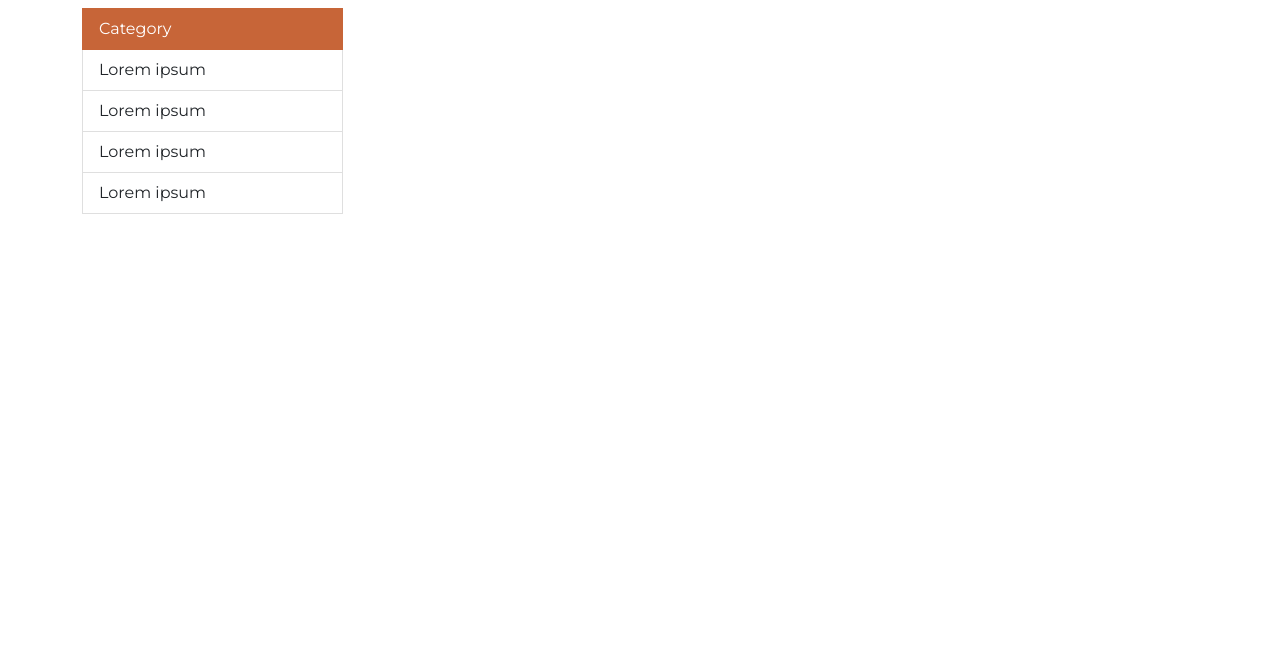
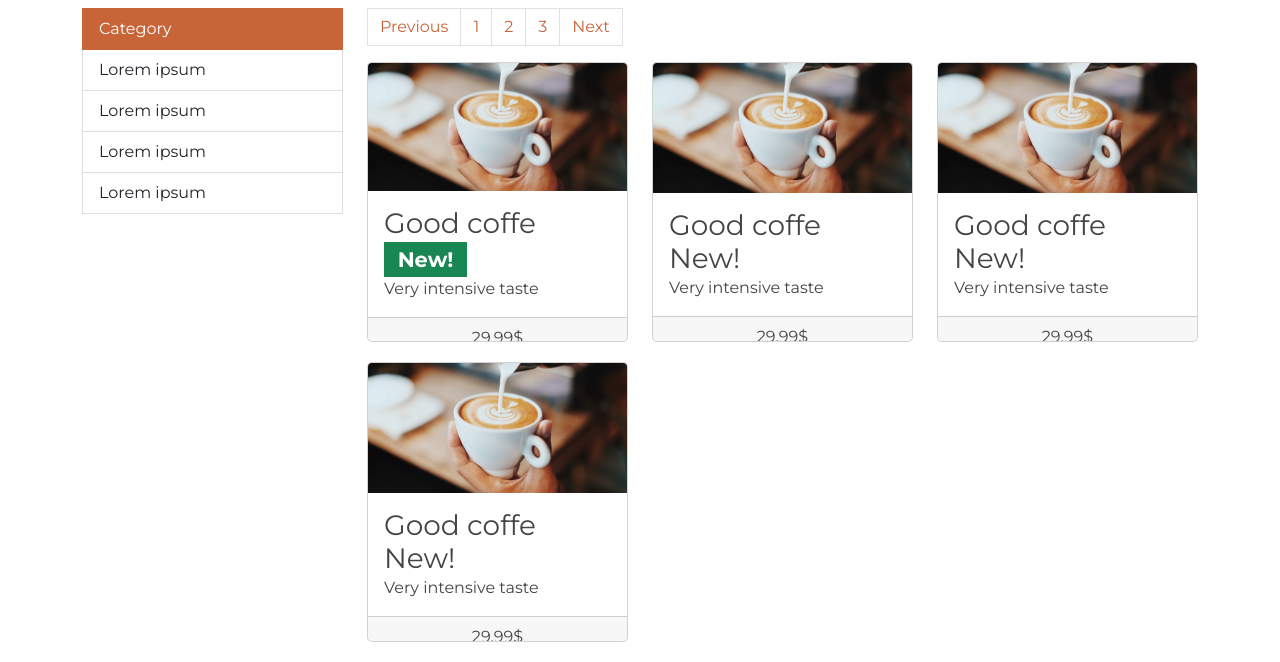
Before and after one commit to bartlomiej-frak/mid-projects, a website built with webpack: page bootstrap_layout_with_webpack/index.html in a window 1280 px wide. Shown: the part 454-1116 px from the top of the page. Before the commit the page ends 800 px from the top, so only its background shows below. Built offline with nearby package versions, Linux system fonts and the light colour scheme.

Commit message:
main section with products added to layout

```diff
--- a/bootstrap_layout_with_webpack/index.html
+++ b/bootstrap_layout_with_webpack/index.html
@@ -85,7 +85,88 @@
                     </a>
                 </div>
             </div>
-            <div class="col-md-9"></div>
+            <div class="col-md-9">
+                <h2 class="mb-4">Products</h2>
+                <ul class="pagination">
+                    <li class="page-item">
+                        <a href="#" class="page-link">Previous</a>
+                    </li>
+                    <li class="page-item">
+                        <a href="#" class="page-link">1</a>
+                    </li>
+                    <li class="page-item">
+                        <a href="#" class="page-link">2</a>
+                    </li>
+                    <li class="page-item">
+                        <a href="#" class="page-link">3</a>
+                    </li>
+                    <li class="page-item">
+                        <a href="#" class="page-link">Next</a>
+                    </li>
+                </ul>
+                <div class="row">
+                    <div class="col-md-4">
+                        <div class="card product">
+                            <img src="assets/coffee.jpg" class="card-img-top" alt="...">
+                            <div class="card-body">
+                                <h3 class="card-title mb-0">
+                                    Good coffe
+                                    <span class="badge text-bg-success">New!</span>
+                                </h3>
+                                <p class="card-text mt-0">Very intensive taste</p>
+                            </div>
+                            <div class="card-footer text-center">
+                                29,99$
+                            </div>
+                        </div>
+                    </div>
+                    <div class="col-md-4">
+                        <div class="card product">
+                            <img src="assets/coffee.jpg" class="card-img-top" alt="...">
+                            <div class="card-body">
+                                <h3 class="card-title mb-0">
+                                    Good coffe
+                                    <span>New!</span>
+                                </h3>
+                                <p class="card-text mt-0">Very intensive taste</p>
+                            </div>
+                            <div class="card-footer text-center">
+                                29,99$
+                            </div>
+                        </div>
+                    </div>
+                    <div class="col-md-4">
+                        <div class="card product">
+                            <img src="assets/coffee.jpg" class="card-img-top" alt="...">
+                            <div class="card-body">
+                                <h3 class="card-title mb-0">
+                                    Good coffe
+                                    <span>New!</span>
+                                </h3>
+                                <p class="card-text mt-0">Very intensive taste</p>
+                            </div>
+                            <div class="card-footer text-center">
+                                29,99$
+                            </div>
+                        </div>
+                    </div>
+                    <div class="col-md-4">
+                        <div class="card product">
+                            <img src="assets/coffee.jpg" class="card-img-top" alt="...">
+                            <div class="card-body">
+                                <h3 class="card-title mb-0">
+                                    Good coffe
+                                    <span>New!</span>
+                                </h3>
+                                <p class="card-text mt-0">Very intensive taste</p>
+                            </div>
+                            <div class="card-footer text-center">
+                                29,99$
+                            </div>
+                        </div>
+                    </div>
+                </div>
+            </div>
         </main>
     </div>
 </body>
--- /dev/null
+++ b/bootstrap_layout_with_webpack/sass/_product.scss
@@ -0,0 +1,11 @@
+.product {
+    border-radius: 5px;
+    background-color: white;
+    color: #444;
+    overflow: hidden;
+    margin-bottom: 20px;
+
+    span {
+        color: #444
+    }
+}
--- a/bootstrap_layout_with_webpack/sass/style.scss
+++ b/bootstrap_layout_with_webpack/sass/style.scss
@@ -1,3 +1,4 @@
 @import "variables";
 @import "node_modules/bootstrap/scss/bootstrap";
-@import "jumbotron";
+@import "card";
+@import "product";
```
Also changed, not shown: bootstrap_layout_with_webpack/public/assets/coffee.jpg (added), bootstrap_layout_with_webpack/sass/_card.scss (renamed from bootstrap_layout_with_webpack/sass/_jumbotron.scss).
